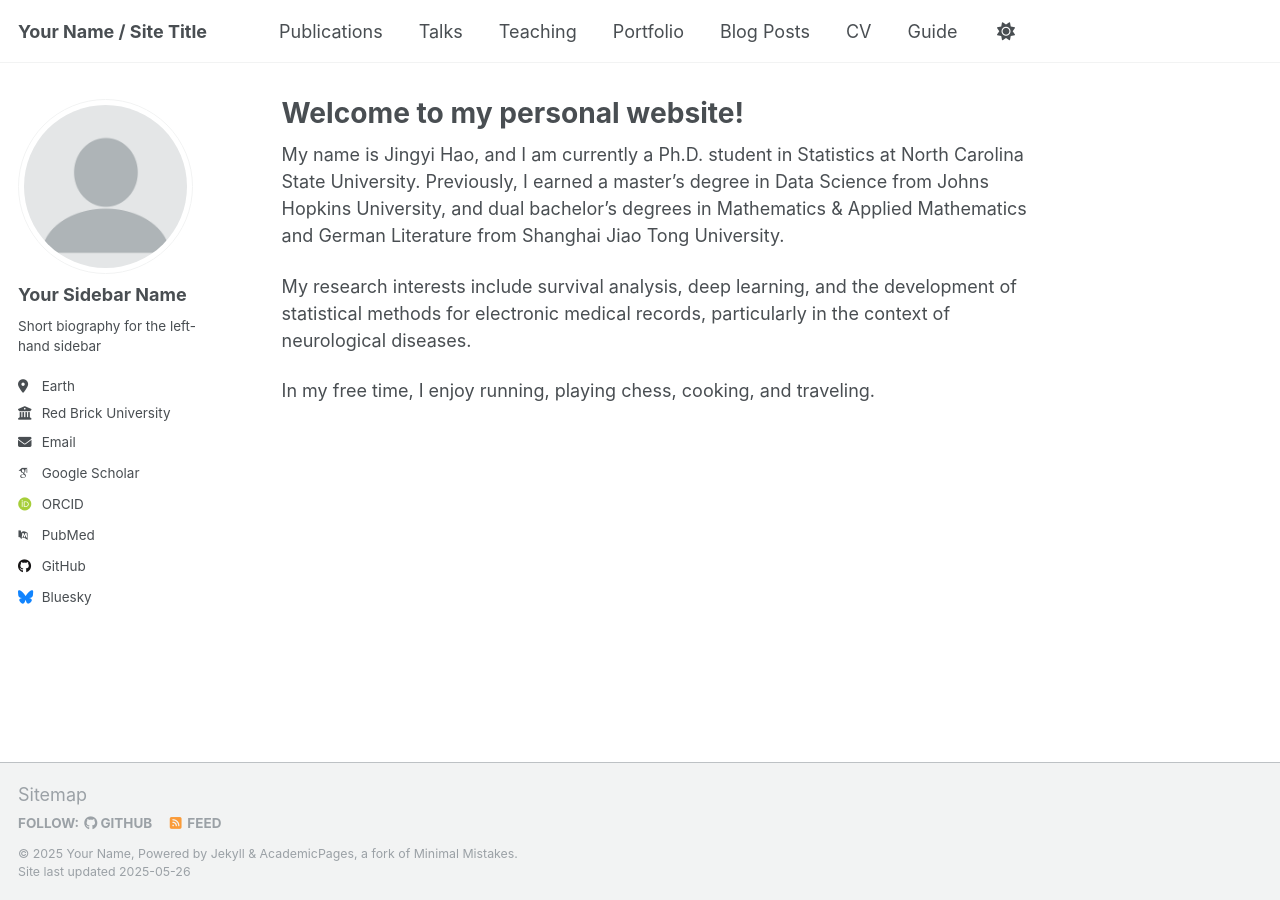
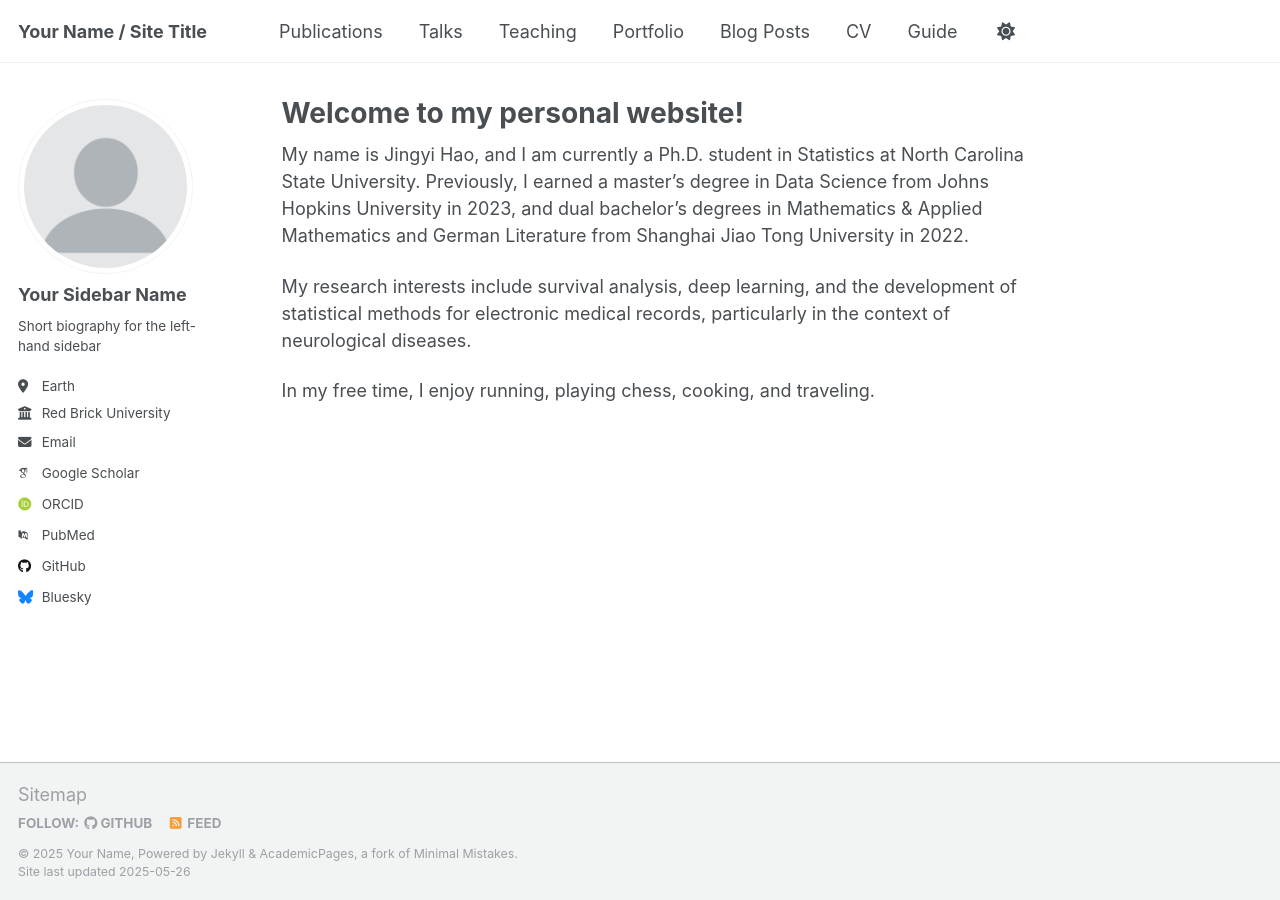
Before and after one commit to JingyiJennyHao/JingyiJennyHao.github.io, a Jekyll site: the page built from _pages/about.md, in a window 1280 px wide. Built offline with Jekyll 4.4.1, drawn with Linux system fonts in a browser that asks for light colours; some web fonts are replaced.

Commit message:
Update about.md

```diff
--- a/_pages/about.md
+++ b/_pages/about.md
@@ -7,7 +7,7 @@ redirect_from:
   - /about.html
 ---
 
-My name is Jingyi Hao, and I am currently a Ph.D. student in Statistics at North Carolina State University. Previously, I earned a master’s degree in Data Science from Johns Hopkins University, and dual bachelor's degrees in Mathematics & Applied Mathematics and German Literature from Shanghai Jiao Tong University.
+My name is Jingyi Hao, and I am currently a Ph.D. student in Statistics at North Carolina State University. Previously, I earned a master’s degree in Data Science from Johns Hopkins University in 2023, and dual bachelor's degrees in Mathematics & Applied Mathematics and German Literature from Shanghai Jiao Tong University in 2022.
 
 My research interests include survival analysis, deep learning, and the development of statistical methods for electronic medical records, particularly in the context of neurological diseases.
 
```
